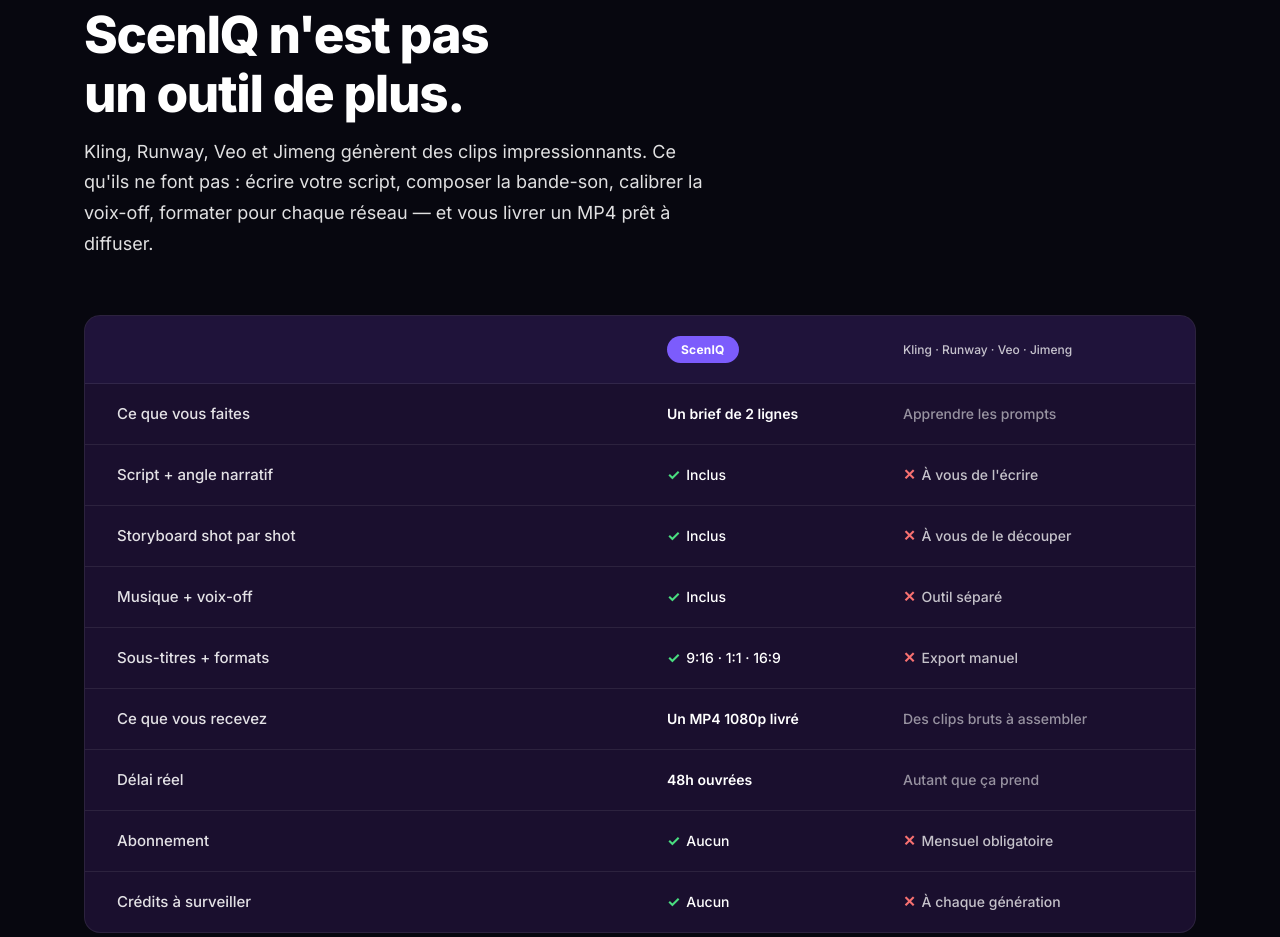
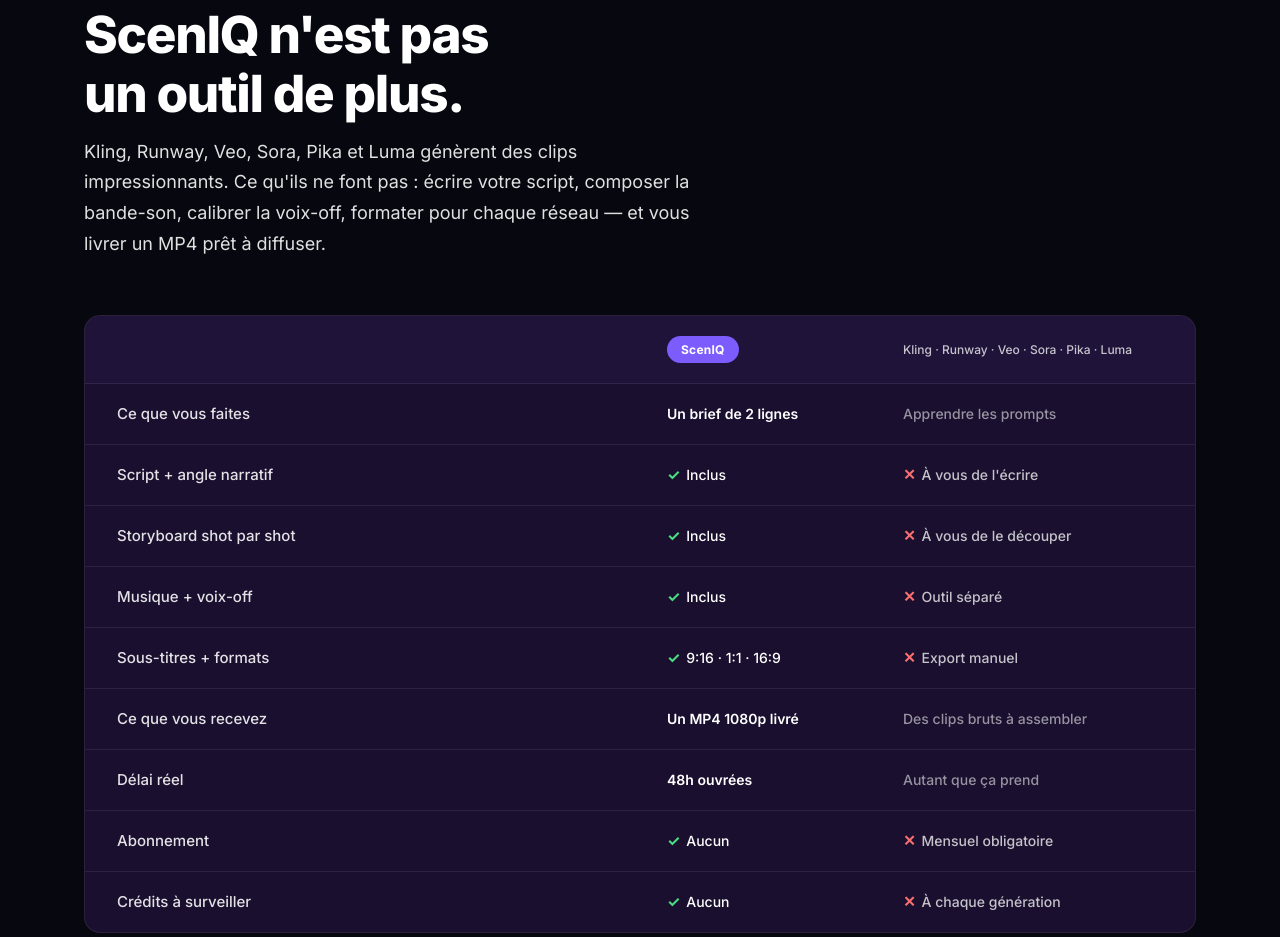
Before and after one commit to sceniqstudio/sceniq, a Next.js app: page / in a window 1280 px wide. Shown: the part 8320-9257 px from the top of the page. Built offline with nearby package versions, Linux system fonts and the light colour scheme; no server answers.

Commit message:
copy(comparaison): retire Jimeng, ajoute Sora + Pika + Luma

```diff
--- a/app/page.tsx
+++ b/app/page.tsx
@@ -1187,7 +1187,7 @@ export default function HomePage() {
             ScenIQ n&apos;est pas<br />un outil de plus.
           </h2>
           <p className="cmp-sub">
-            Kling, Runway, Veo et Jimeng génèrent des clips impressionnants.
+            Kling, Runway, Veo, Sora, Pika et Luma génèrent des clips impressionnants.
             Ce qu&apos;ils ne font pas&nbsp;: écrire votre script, composer la bande-son,
             calibrer la voix-off, formater pour chaque réseau — et vous livrer un MP4 prêt à diffuser.
           </p>
@@ -1195,7 +1195,7 @@ export default function HomePage() {
             <div className="cmp-header">
               <div className="cmp-col-label"></div>
               <div className="cmp-col sceniq"><span className="cmp-pill">ScenIQ</span></div>
-              <div className="cmp-col tools">Kling · Runway · Veo · Jimeng</div>
+              <div className="cmp-col tools">Kling · Runway · Veo · Sora · Pika · Luma</div>
             </div>
             <div className="cmp-row">
               <div className="cmp-col-label">Ce que vous faites</div>
```
